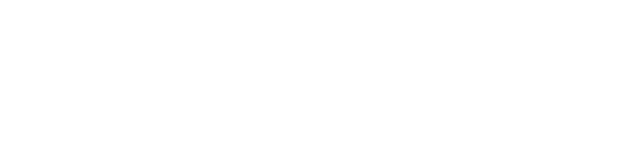
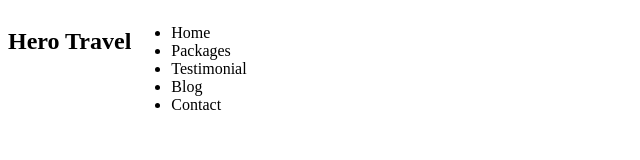
Before and after one commit to FahimHassanOvi/assignment2, a plain HTML site: page index.html in a window 1280 px wide. Shown: the whole page, without its empty margins (0-640 px from the left). Drawn offline with Linux system fonts and the light colour scheme.

Commit message:
Give the header

```diff
--- a/index.html
+++ b/index.html
@@ -8,7 +8,28 @@
 </head>
 <body>
     <header>
-
+<nav><div>
+    <h1>Hero Travel</h1></div>
+    <div class="list-container">
+    <ul>
+        <div class="list">
+            <li>Home</li>
+        </div>
+        <div class="list">
+            <li>Packages</li>
+        </div>
+        <div class="list">
+            <li>Testimonial</li>
+        </div>
+        <div class="list">
+            <li>Blog</li>
+        </div>
+        <div class="list">
+            <li>Contact</li>
+        </div>
+    </ul>
+</div>
+</nav>
     </header>
     <main>
 
--- a/styles/travel.css
+++ b/styles/travel.css
@@ -0,0 +1,9 @@
+nav{
+    display: flex;
+}
+/* .list-container{
+    display: flex;
+} */
+.list{
+    display: flex;
+}
```
